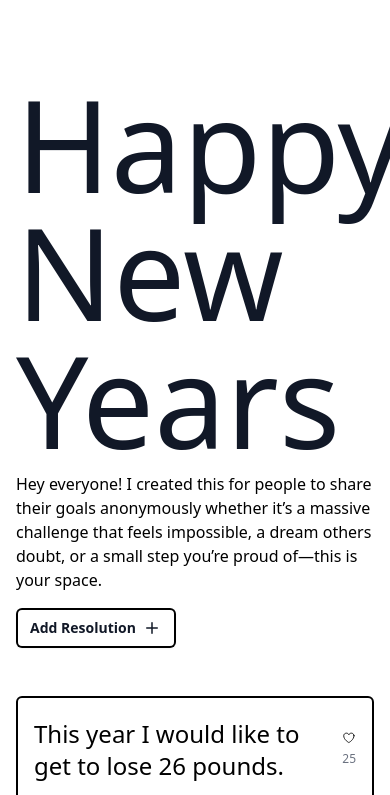
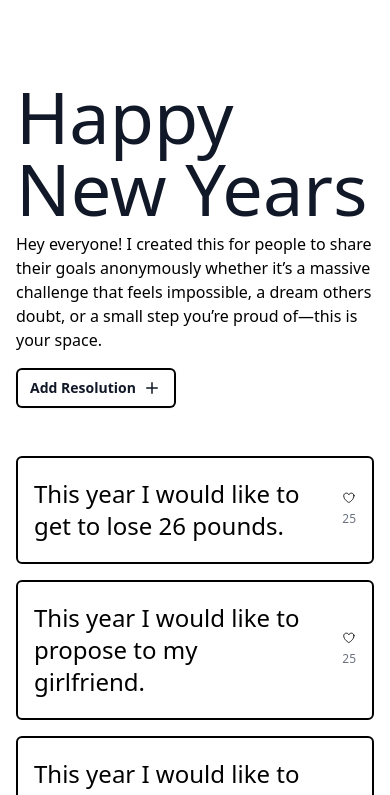
Before and after one commit to kylekrny/new-years, a React (Vite) app: page / in a window 390 px wide. Shown: the top 795 px of the page. Built offline with nearby package versions, Linux system fonts and the light colour scheme; a web font is replaced by a local one.

Commit message:
update styling

```diff
--- a/src/components/Header.tsx
+++ b/src/components/Header.tsx
@@ -7,7 +7,7 @@ const Header = () => {
   return (
     <div className='md:flex md:items-center md:justify-between mb-12'>
       <div className='min-w-0 flex-1'>
-        <h1 className='text-9xl font-medium text-gray-900 sm:text-9xl'>
+        <h1 className='font-medium text-gray-900 text-7xl sm:text-9xl'>
           Happy New Years
         </h1>
         <p className='mt-2'>
```
